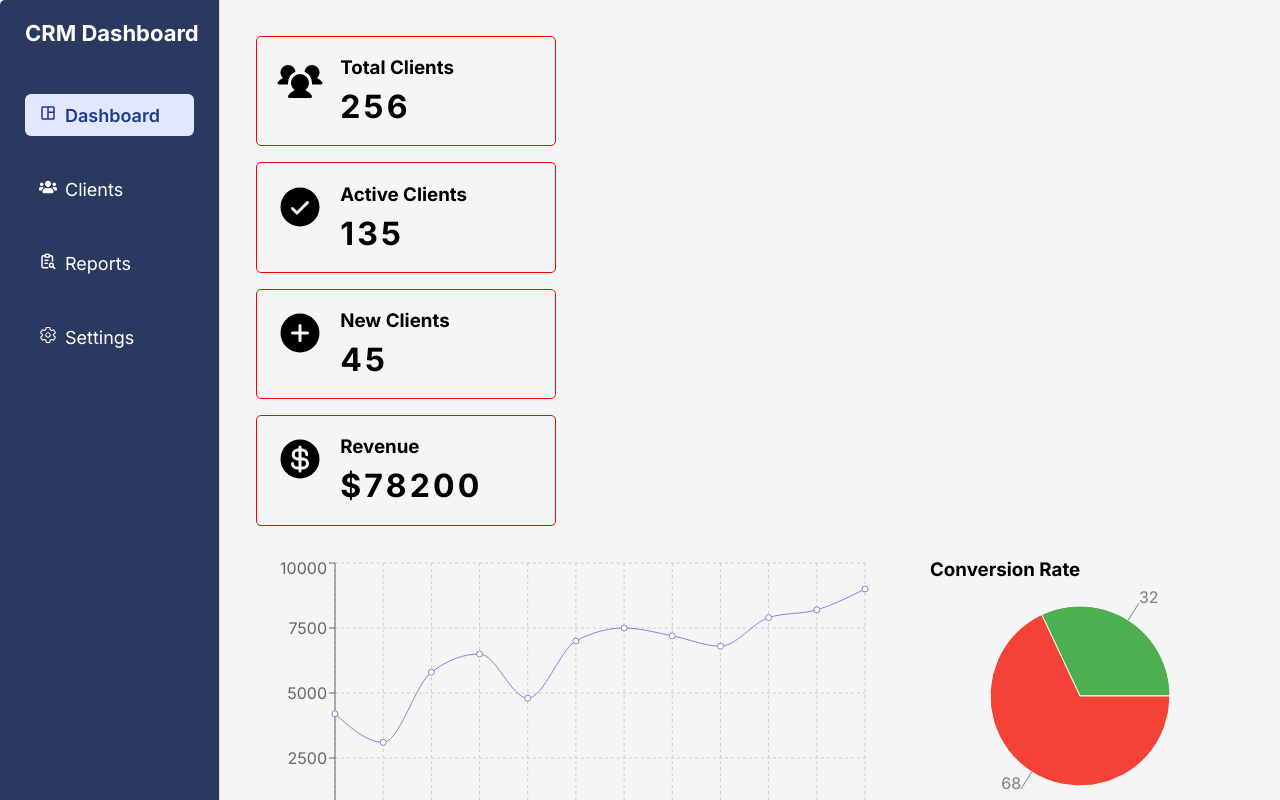
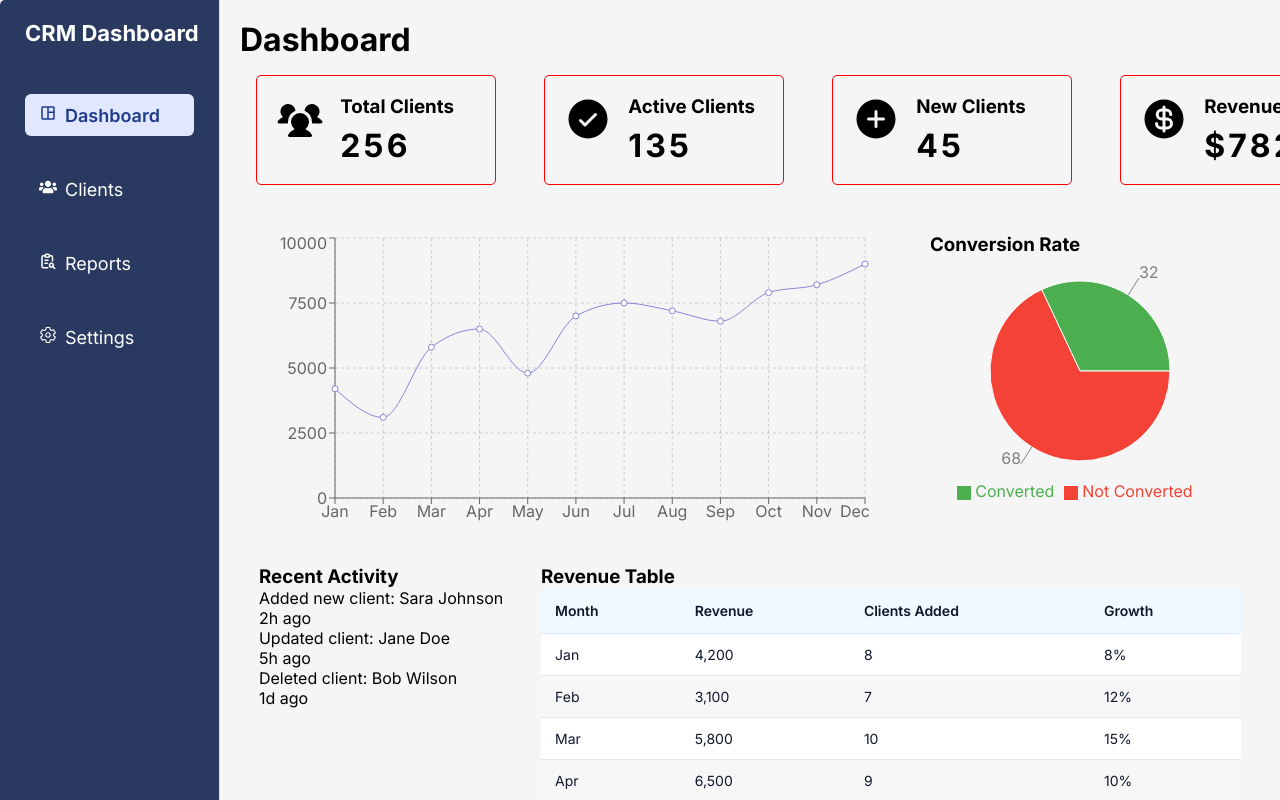
Before and after one commit to FixedBits/client-dashboard, a React (Vite) app: page / in a window 1280 px wide. Shown: the top 800 px of the page. Built offline with nearby package versions, Linux system fonts and the light colour scheme.

Commit message:
Add h1 title to DashboardHome.jsx and className stats-row

```diff
--- a/src/components/DashboardHome.jsx
+++ b/src/components/DashboardHome.jsx
@@ -6,17 +6,18 @@ import RevenueTable from "./Dashboard/RevenueTable/RevenueTable";
 import { dashboardData } from "../data/dashboardData";
 
 // Dashboard Icons
-import { PiCurrencyDollarFill } from "react-icons/pi";
 import { PiUsersThreeFill } from "react-icons/pi";
 import { PiCheckCircleFill } from "react-icons/pi";
 import { PiPlusCircleFill } from "react-icons/pi";
+import { PiCurrencyDollarFill } from "react-icons/pi";
 
 // Dashboard Home Component
 function DashboardHome() {
   return (
     <div className="dashboard-home">
+      <h1>Dashboard</h1>
       {/* KPI ROW */}
-      <div className="kpi-row">
+      <div className="stats-row">
         <KPICard data={dashboardData.kpis.totalClients} icon={<PiUsersThreeFill />} />
         <KPICard data={dashboardData.kpis.activeClients} icon={<PiCheckCircleFill />} />
         <KPICard data={dashboardData.kpis.newClients} icon={<PiPlusCircleFill />} />
```
